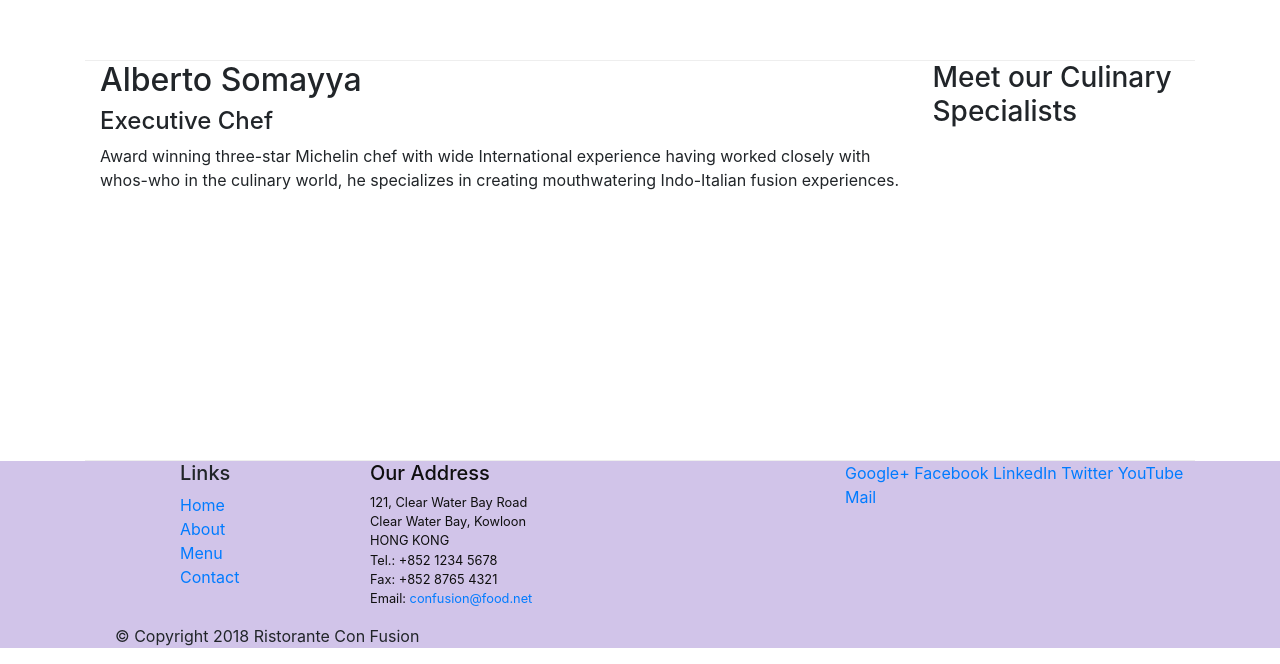
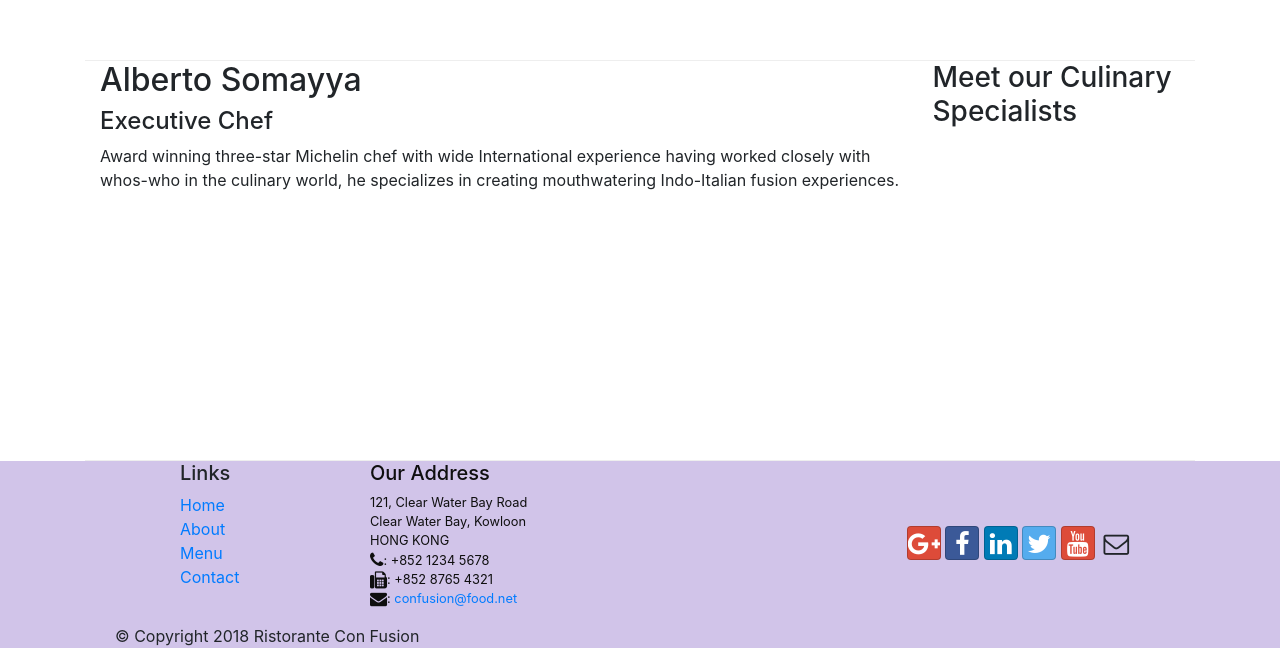
Before and after one commit to vladmarchuk90/conFusion, a website: page index.html in a window 1280 px wide. Shown: the part 1073-1737 px from the top of the page. Drawn offline with nearby package versions, Linux system fonts and the light colour scheme.

Commit message:
Icons fonts nav and footer

```diff
--- a/index.html
+++ b/index.html
@@ -9,6 +9,8 @@
 
     <!-- Bootstrap CSS -->
     <link rel="stylesheet" href="node_modules/bootstrap/dist/css/bootstrap.min.css">
+    <link rel="stylesheet" href="node_modules/font-awesome/css/font-awesome.min.css">
+    <link rel="stylesheet" href="node_modules/bootstrap-social/bootstrap-social.css">
     <link rel="stylesheet" href="css/styles.css">
 
     <title>Ristorante Con Fusion</title>
@@ -24,10 +26,10 @@
             <a class="navbar-brand mr-auto" href="#">Ristorante Con Fusion</a>
             <div class="collapse navbar-collapse" id="Navbar">
             <ul class="navbar-nav mr-auto">
-                <li class="nav-item active"><a class="nav-link" href="#">Home</a></li>
-                <li class="nav-item"><a class="nav-link" href="/aboutus.html">About</a></li>
-                <li class="nav-item"><a class="nav-link" href="#">Menu</a></li>
-                <li class="nav-item"><a class="nav-link" href="#">Contact</a></li>
+                <li class="nav-item active"><a class="nav-link" href="#"><span class="fa fa-home fa-lg"></span> Home</a></li>
+                <li class="nav-item"><a class="nav-link" href="/aboutus.html"><span class="fa fa-info fa-lg"></span> About</a></li>
+                <li class="nav-item"><a class="nav-link" href="#"><span class="fa fa-list fa-lg"></span> Menu</a></li>
+                <li class="nav-item"><a class="nav-link" href="#"><span class="fa fa-address-card fa-lg"></span> Contact</a></li>
             </ul>
         </div>
     </nav>
@@ -97,19 +99,19 @@
 		              121, Clear Water Bay Road<br>
 		              Clear Water Bay, Kowloon<br>
 		              HONG KONG<br>
-		              Tel.: +852 1234 5678<br>
-		              Fax: +852 8765 4321<br>
-		              Email: <a href="mailto:confusion@food.net">confusion@food.net</a>
+		              <i class="fa fa-phone fa-lg"></i>: +852 1234 5678<br>
+		              <i class="fa fa-fax fa-lg"></i>: +852 8765 4321<br>
+		              <i class="fa fa-envelope fa-lg"></i>: <a href="mailto:confusion@food.net">confusion@food.net</a>
 		           </address>
                 </div>
-                <div class="col-12 col-sm-4">
-                    <div>
-                        <a href="http://google.com/+">Google+</a>
-                        <a href="http://www.facebook.com/profile.php?id=">Facebook</a>
-                        <a href="http://www.linkedin.com/in/">LinkedIn</a>
-                        <a href="http://twitter.com/">Twitter</a>
-                        <a href="http://youtube.com/">YouTube</a>
-                        <a href="mailto:">Mail</a>
+                <div class="col-12 col-sm-4 align-self-center">
+                    <div class="text-center">
+                        <a class="btn btn-social-icon btn-google" href="http://google.com/+"><i class="fa fa-google-plus fa-lg"></i></a>
+                        <a class="btn btn-social-icon btn-facebook" href="http://www.facebook.com/profile.php?id="><i class="fa fa-facebook fa-lg"></i></a>
+                        <a class="btn btn-social-icon btn-linkedin" href="http://www.linkedin.com/in/"><i class="fa fa-linkedin fa-lg"></i></a>
+                        <a class="btn btn-social-icon btn-twitter" href="http://twitter.com/"><i class="fa fa-twitter fa-lg"></i></a>
+                        <a class="btn btn-social-icon btn-google" href="http://youtube.com/"><i class="fa fa-youtube fa-lg"></i></a>
+                        <a class="btn btn-social-icon" href="mailto:"><i class="fa fa-envelope-o fa-lg"></i></a>
                     </div>
                 </div>
            </div>
--- a/package.json
+++ b/package.json
@@ -15,6 +15,8 @@
   },
   "dependencies": {
     "bootstrap": "^4.5.0",
+    "bootstrap-social": "^5.1.1",
+    "font-awesome": "^4.7.0",
     "jquery": "^3.5.1"
   }
 }
```
Also changed, not shown: aboutus.html (+16 -14 lines), 1 other file.
